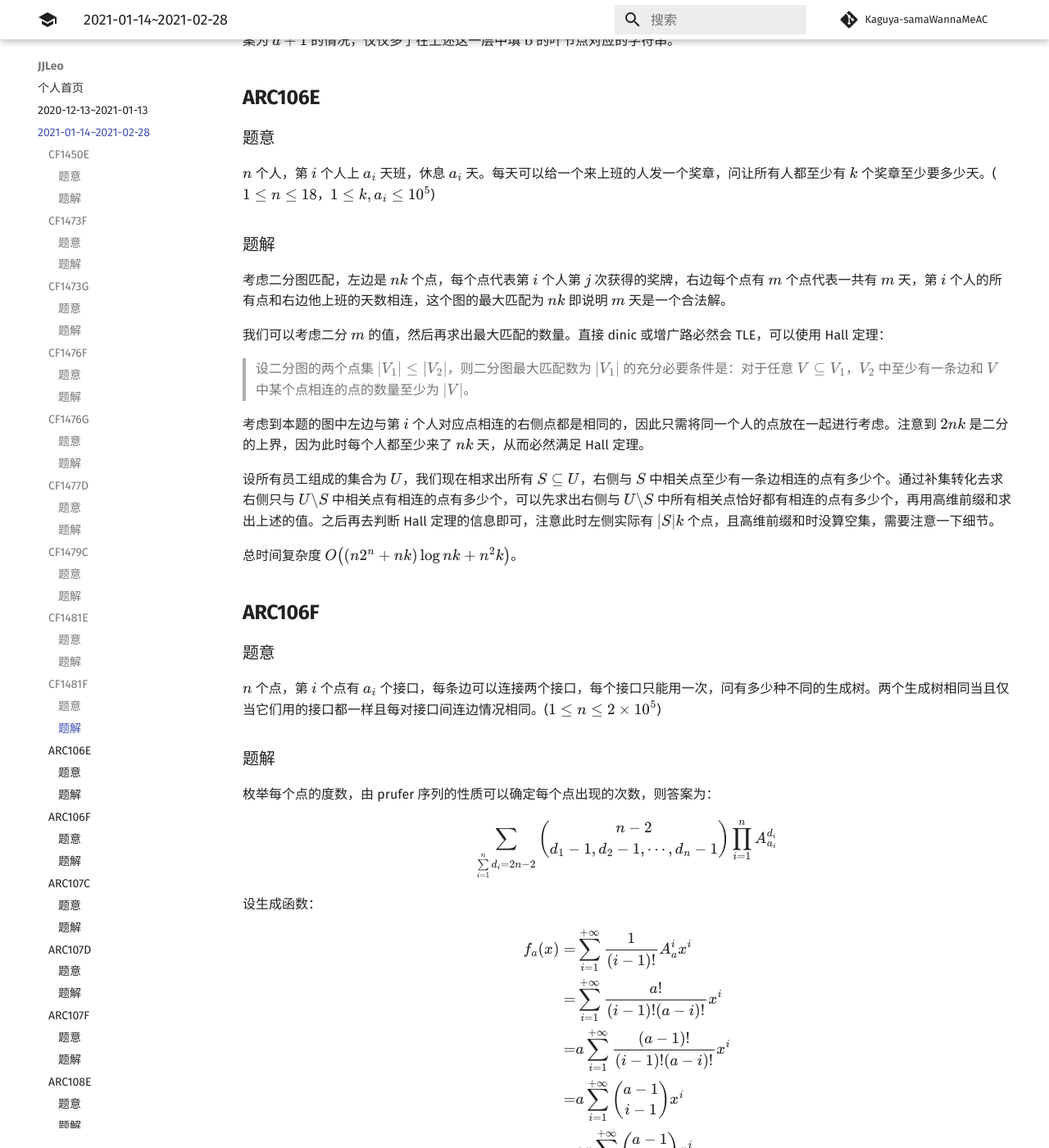
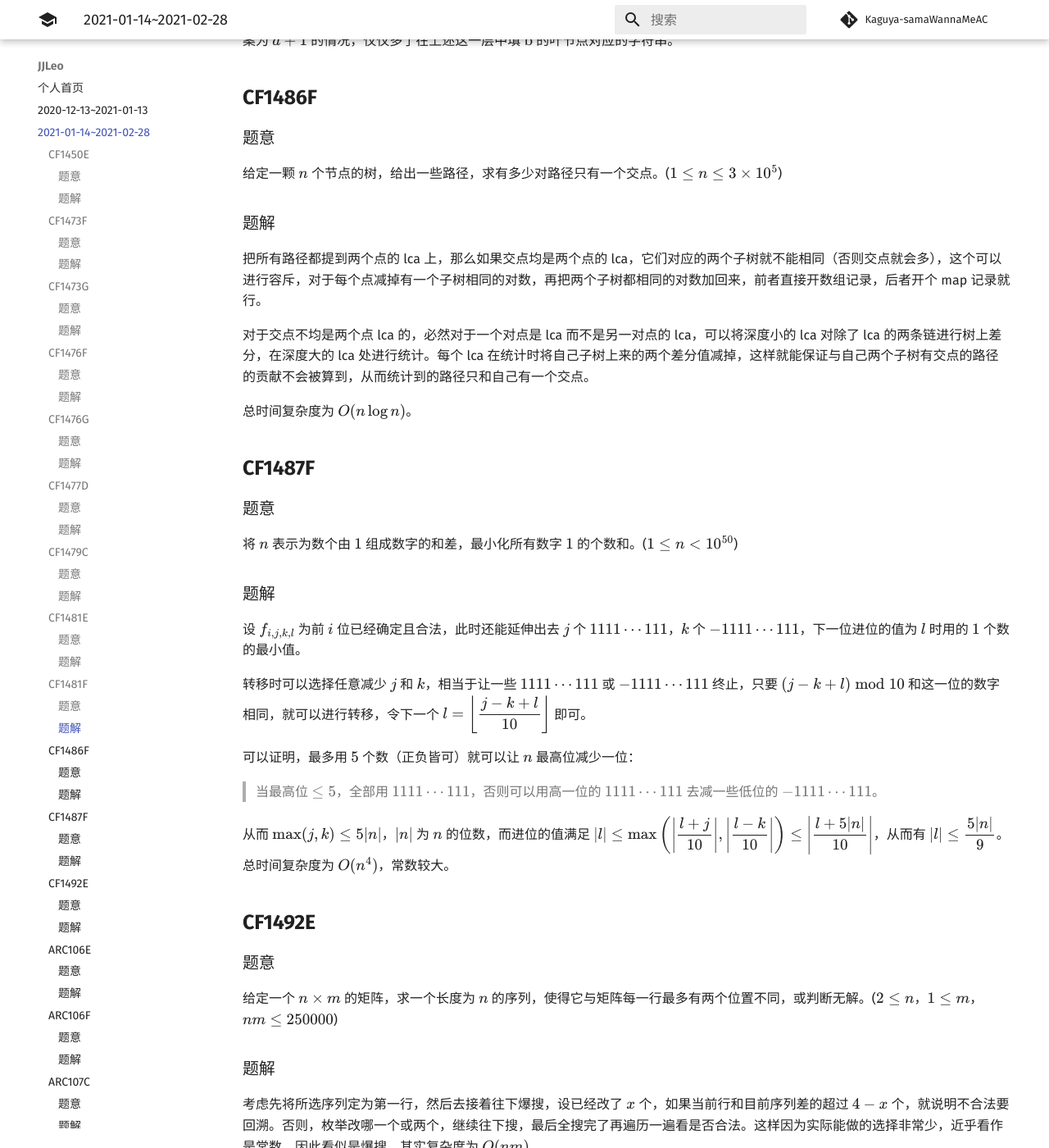
Before and after one commit to Kaguya-samaWannaMeAC/kaguya-samawannameac.github.io, an MkDocs documentation site: the page built from docs/JJLeo/2021-01-14~2021-02-28.md, in a window 1280 px wide and 1400 px high, scrolled down 5890 px. Shown: the whole window at 82% size. Built offline with MkDocs 1.6.1 and Material for MkDocs 9.7.7, drawn with Linux system fonts in a browser that asks for light colours; formulas are drawn with MathJax 3; comment, search, counter and statistics services are not loaded.

Commit message:
Update 2021-01-14~2021-02-28.md

```diff
--- a/docs/JJLeo/2021-01-14~2021-02-28.md
+++ b/docs/JJLeo/2021-01-14~2021-02-28.md
@@ -170,6 +170,48 @@ $n$ 本书，每本书有一个颜色 $a_i$，每次操作可以将任意一本
 
 考虑如果上述情况无解，考虑按深度从小到大一层一层填字母。设 $\text{a}$ 还剩 $x$ 个，$\text{b}$ 还剩 $y$ 个，如果这一层还可以的数量不超过 $x$ 或 $y$，就填其中一中颜色，直到某一层颜色大于 $\max(x,y)$。此时，可以发现这一层的非叶节点数量一定不超过剩余节点总数的一半，因为每个非叶节点在下层至少还有一个儿子节点。因此我们一定可以用剩余字母更多的那一种（不妨设为 $\text{a}$）将所有非叶节点填满，之后再把剩余的 $\text{a}$ 全部填到这一层的叶节点上，之后剩下所有的节点全部填 $\text{b}$ 即可。可以发现这样填涂后的答案为 $d+2$，因为相比答案为 $d+1$ 的情况，仅仅多了在上述这一层中填 $\text{b}$ 的叶节点对应的字符串。
 
+## **CF1486F**
+
+### 题意
+
+给定一颗 $n$ 个节点的树，给出一些路径，求有多少对路径只有一个交点。($1 \le n \le 3 \times 10^5$)
+
+### 题解
+
+把所有路径都提到两个点的 lca 上，那么如果交点均是两个点的 lca，它们对应的两个子树就不能相同（否则交点就会多），这个可以进行容斥，对于每个点减掉有一个子树相同的对数，再把两个子树都相同的对数加回来，前者直接开数组记录，后者开个 map 记录就行。
+
+对于交点不均是两个点 lca 的，必然对于一个对点是 lca 而不是另一对点的 lca，可以将深度小的 lca 对除了 lca 的两条链进行树上差分，在深度大的 lca 处进行统计。每个 lca 在统计时将自己子树上来的两个差分值减掉，这样就能保证与自己两个子树有交点的路径的贡献不会被算到，从而统计到的路径只和自己有一个交点。
+
+总时间复杂度为 $O(n \log n)$。
+
+## **CF1487F**
+
+### 题意
+
+将 $n$ 表示为数个由  $1$ 组成数字的和差，最小化所有数字 $1$ 的个数和。($1 \le n < 10^{50}$)
+
+### 题解
+
+设 $f_{i,j,k,l}$ 为前 $i$ 位已经确定且合法，此时还能延伸出去 $j$ 个 $1111\cdots 111$，$k$ 个 $-1111\cdots 111$，下一位进位的值为 $l$ 时用的 $1$ 个数的最小值。
+
+转移时可以选择任意减少 $j$ 和 $k$，相当于让一些 $1111\cdots 111$ 或 $-1111\cdots 111$ 终止，只要 $(j-k+l) \bmod 10$ 和这一位的数字相同，就可以进行转移，令下一个 $l= \left\lfloor\dfrac{j-k+l}{10}\right\rfloor$ 即可。
+
+可以证明，最多用 $5$ 个数（正负皆可）就可以让 $n$ 最高位减少一位：
+
+> 当最高位 $\le 5$，全部用 $1111\cdots 111$，否则可以用高一位的 $1111\cdots 111$ 去减一些低位的 $-1111\cdots 111$。
+
+从而 $\max(j,k) \le 5|n|$，$|n|$ 为 $n$ 的位数，而进位的值满足 $|l| \le \max\left(\left|\dfrac{l+j}{10}\right|,\left|\dfrac{l-k}{10}\right| \right) \le \left|\dfrac{l+5|n|}{10}\right|$，从而有 $|l| \le \dfrac{5|n|}{9}$。总时间复杂度为 $O(n^4)$，常数较大。
+
+## **CF1492E**
+
+### 题意
+
+给定一个 $n \times m$ 的矩阵，求一个长度为 $n$ 的序列，使得它与矩阵每一行最多有两个位置不同，或判断无解。($2 \le n$，$1 \le m$，$nm \le 250000$)
+
+### 题解
+
+考虑先将所选序列定为第一行，然后去接着往下爆搜，设已经改了 $x$ 个，如果当前行和目前序列差的超过 $4-x$ 个，就说明不合法要回溯。否则，枚举改哪一个或两个，继续往下搜，最后全搜完了再遍历一遍看是否合法。这样因为实际能做的选择非常少，近乎看作是常数，因此看似是爆搜，其实复杂度为 $O(nm)$。
+
 ## **ARC106E**
 
 ### 题意
```
